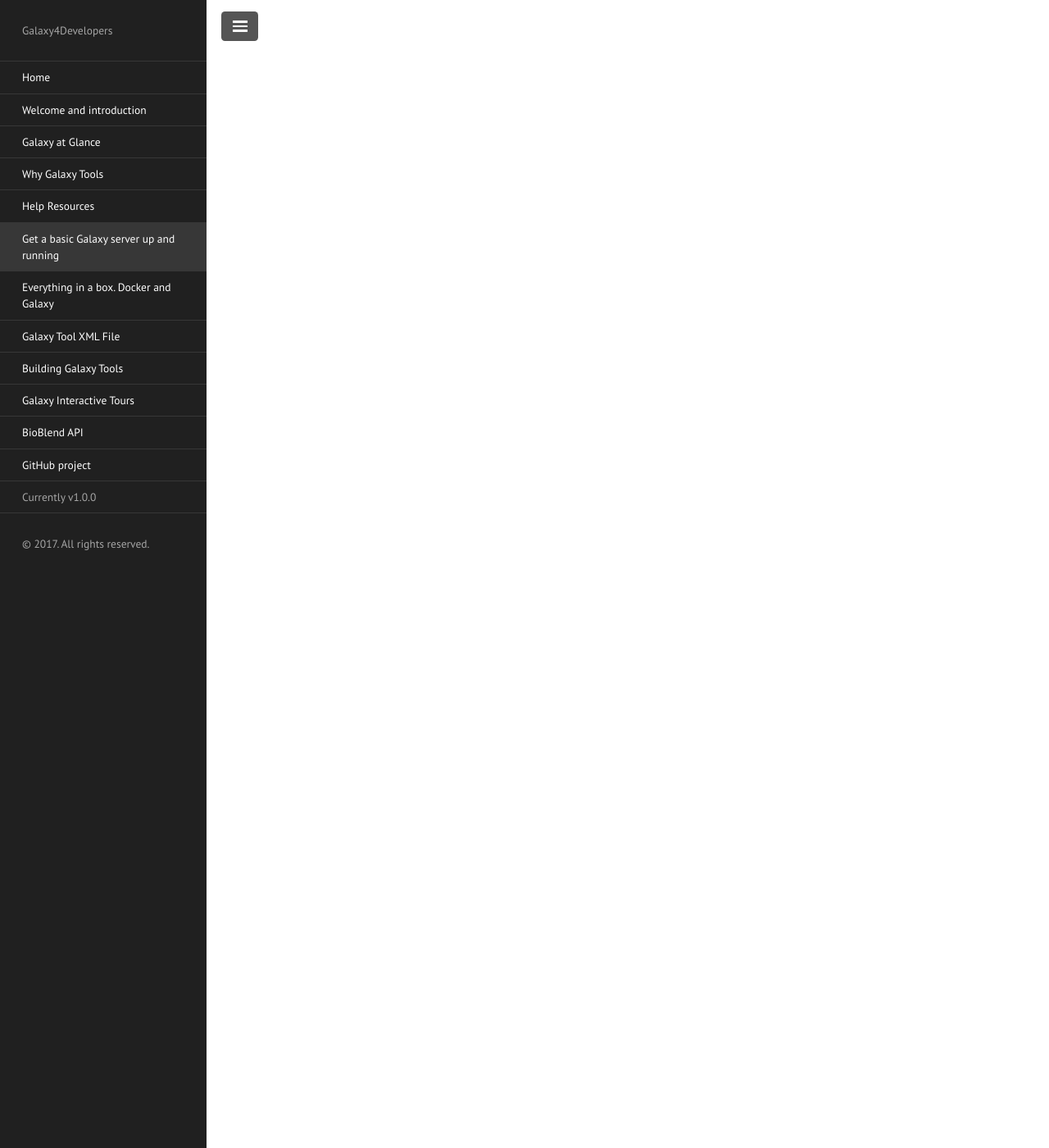
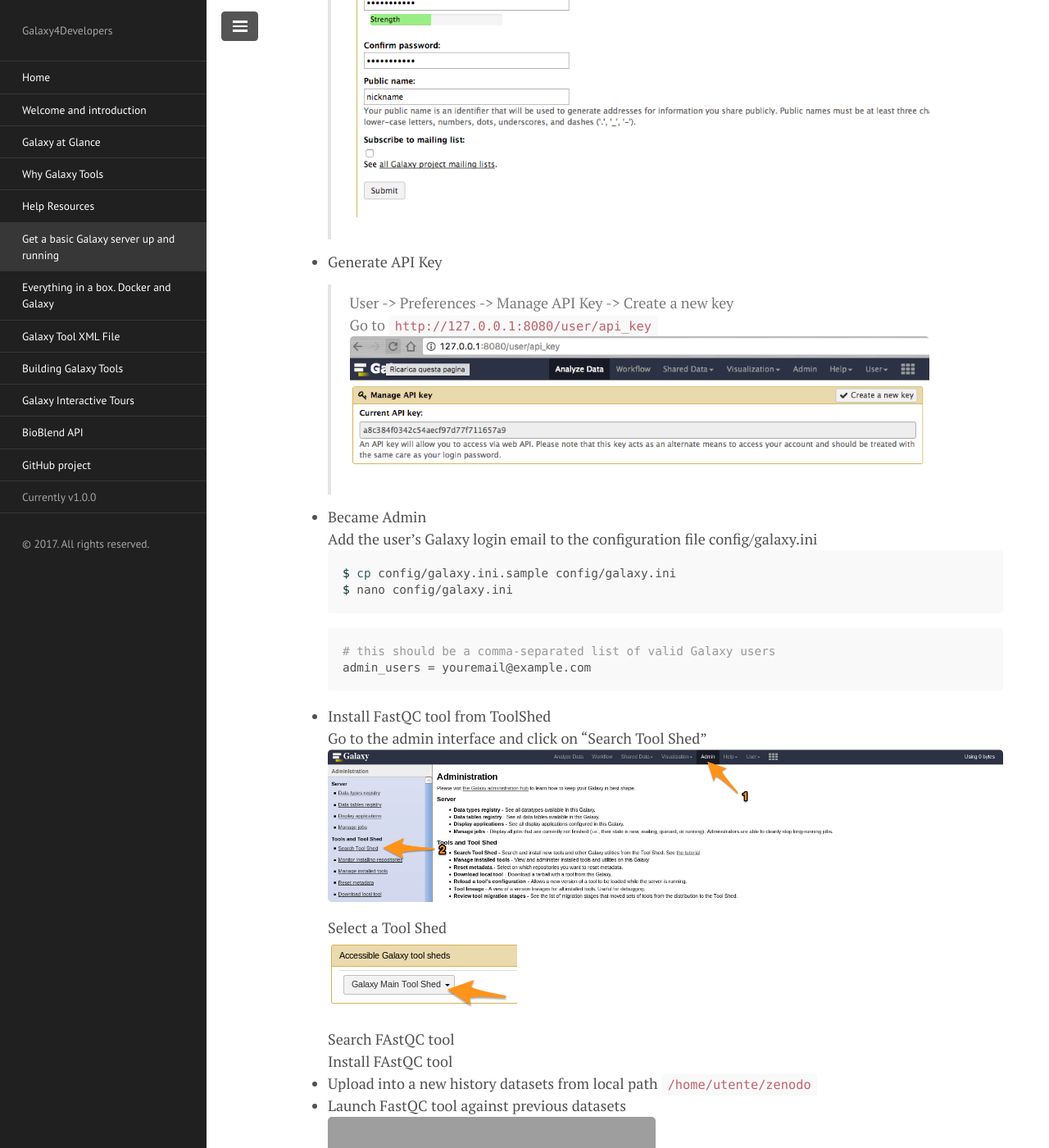
Before and after one commit to crs4/Galaxy4Developers, a Jekyll site: the page built from lectures/05.bacic.md, in a window 1280 px wide and 1400 px high, scrolled down 6716 px. Shown: the whole window at 82% size. Built offline with Jekyll 4.4.1, drawn with Linux system fonts in a browser that asks for light colours; nearby versions of some CDN libraries; some of the changed text lies outside the part shown.

Commit message:
Hands On - Chapter 5

````diff
--- a/lectures/05.bacic.md
+++ b/lectures/05.bacic.md
@@ -83,7 +83,7 @@ To stop the Galaxy server, use `Ctrl-C` in the terminal window from which Galaxy
 
 ### Start/stop in the background
 #### Start
-``` bash
+```bash
 $ sh run.sh --daemon
   ...
 Activating virtualenv at .venv
@@ -186,6 +186,45 @@ You can pull the commits to your local Galaxy clone with:
 ```bash
 $ git pull
 ```
+## Hands On
+* Get Galaxy
+```bash
+$ git clone https://github.com/galaxyproject/galaxy.git
+```
+* Start Galaxy
+```bash
+$ cd galaxy
+$ sh sh run.sh
+```
+* Browse local Galaxy on `http://127.0.0.1:8080/`
+* Create an account
+> User -> Register
+![Register Account]({{site.url}}/images/register_account.png)
+* Generate API Key
+>User -> Preferences -> Manage API Key -> Create a new key
+Go to `http://127.0.0.1:8080/user/api_key`
+![API Key]({{site.url}}/images/api_key.png)
+* Became Admin
+Add the user's Galaxy login email to the configuration file config/galaxy.ini
+```bash
+$ cp config/galaxy.ini.sample config/galaxy.ini
+$ nano config/galaxy.ini
+```
+```bash
+# this should be a comma-separated list of valid Galaxy users
+admin_users = youremail@example.com
+```
+* Install FastQC tool from ToolShed
+Go to the admin interface and click on "Search Tool Shed"
+![]({{site.url}}/images/admin_searchtoolshed_ss.png)
+Select a Tool Shed
+![]({{site.url}}/images/goToToolshed_ss.png)
+Search FAstQC tool
+Install FAstQC tool
+* Upload into a new history datasets from local path `/home/utente/zenodo`
+* Launch FastQC tool against previous datasets
+![]({{site.url}}/images/galaxy_tour_demo.gif)
+![]({{site.url}}/images/fastqc_report.png)
 
 ## References
 * [Galaxy Project](https://galaxyproject.org/admin/get-galaxy/)
````
Also changed, not shown: lectures/10.api.md (+2 -1 lines), images/admin_searchtoolshed_ss.png (added), images/api_key.png (added), images/fastqc_report.png (added), images/goToToolshed_ss.png (added), images/register_account.png (added), images/searchTool_ss.png (added).
